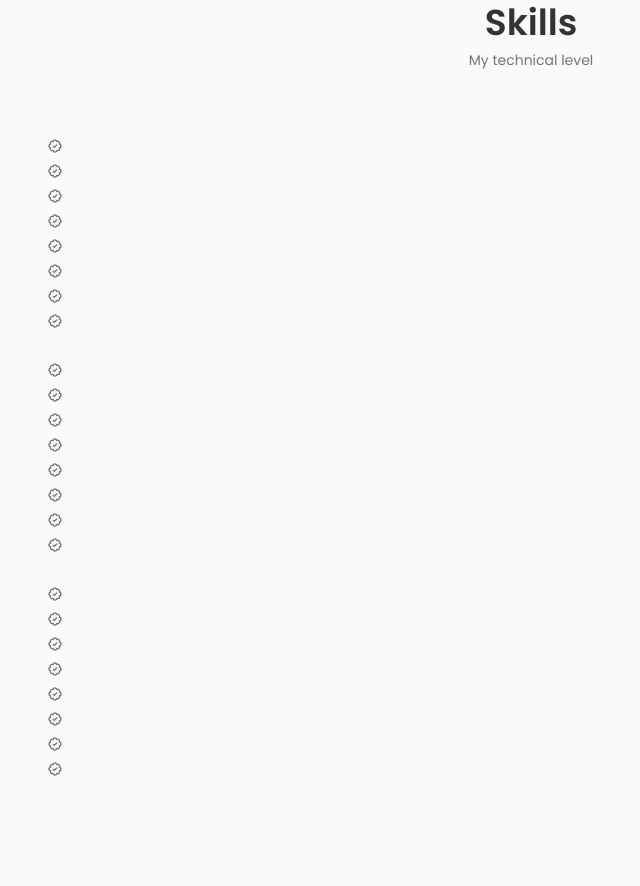
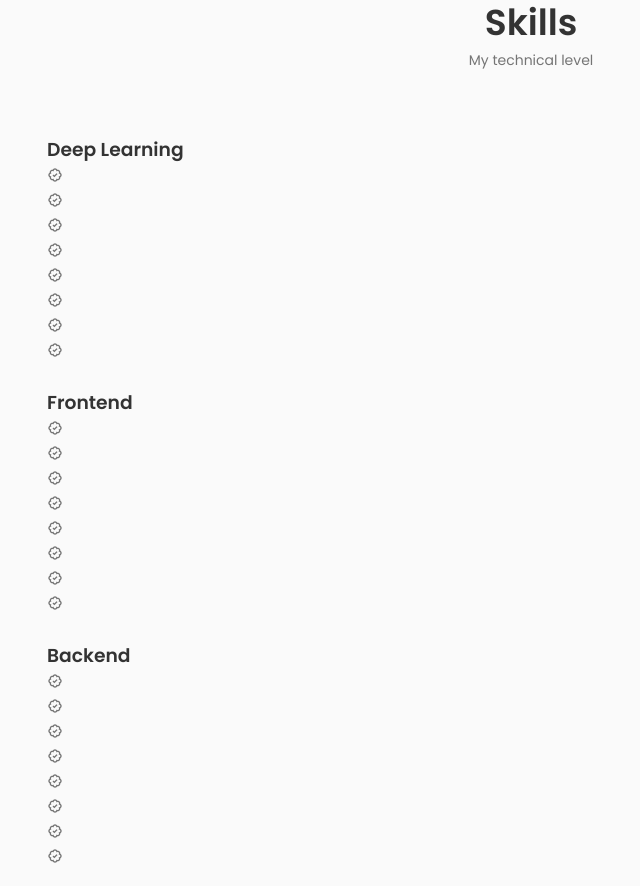
Before and after one commit to sinatayebati/sinatayebati.github.io, a React (Create React App) app: page / in a window 1280 px wide. Shown: the part 1580-2466 px from the top of the page, without its empty margins (109-749 px from the left). Before the commit the page ends 2395 px from the top, so only its background shows below. Built offline with nearby package versions, Linux system fonts and the light colour scheme.

Commit message:
commit #41 skills

```diff
--- a/src/components/skills/backend.jsx
+++ b/src/components/skills/backend.jsx
@@ -3,7 +3,7 @@ import React from "react";
 const Backend = () => {
     return (
         <div className="skills__content">
-        <h3 className="skills__title"></h3>
+        <h3 className="skills__title">Backend</h3>
 
         <div className="skills__box">
             <div className="skills__group">
--- a/src/components/skills/deeplr.jsx
+++ b/src/components/skills/deeplr.jsx
@@ -3,7 +3,7 @@ import React from "react";
 const Deeplr = () => {
     return (
         <div className="skills__content">
-            <h3 className="skills__title"></h3>
+            <h3 className="skills__title">Deep Learning</h3>
 
             <div className="skills__box">
                 <div className="skills__group">
--- a/src/components/skills/frontend.jsx
+++ b/src/components/skills/frontend.jsx
@@ -3,7 +3,7 @@ import React from "react";
 const Frontend = () => {
     return (
         <div className="skills__content">
-        <h3 className="skills__title"></h3>
+        <h3 className="skills__title">Frontend</h3>
 
         <div className="skills__box">
             <div className="skills__group">
```
